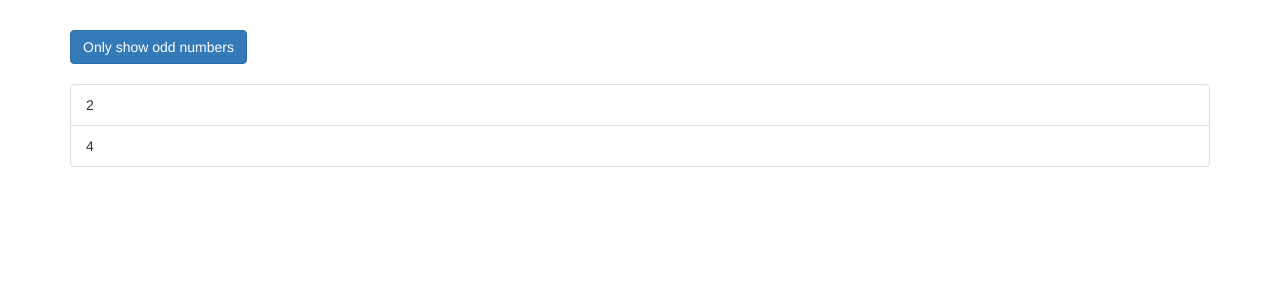
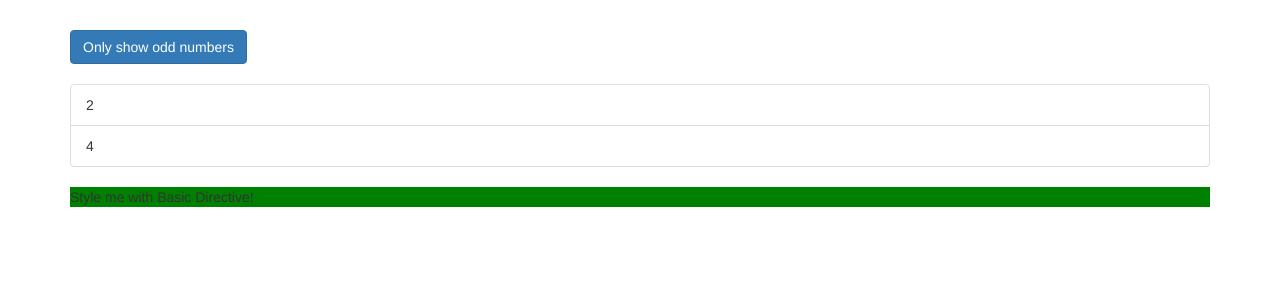
Before and after one commit to yomla/directives-angular, an Angular app: page / in a window 1280 px wide. Shown: the top 300 px of the page. Built offline with nearby package versions, Linux system fonts and the light colour scheme.

Commit message:
Commit-4 Creating a Basic Attribute Directive

```diff
--- a/src/app/app.component.html
+++ b/src/app/app.component.html
@@ -28,6 +28,7 @@
       <ng-template [ngIf]="onlyOdd">
         <p>Only odd</p>
       </ng-template>
+      <p appBasicHighlight>Style me with Basic Directive!</p>
     </div>
   </div>
 </div>
--- a/src/app/app.module.ts
+++ b/src/app/app.module.ts
@@ -4,10 +4,12 @@
 import { HttpModule } from '@angular/http';
 
 import { AppComponent } from './app.component';
+import { BasicHighlightDirective } from './basic-highlight/basic-highlight.directive';
 
 @NgModule({
   declarations: [
-    AppComponent
+    AppComponent,
+    BasicHighlightDirective
   ],
   imports: [
     BrowserModule,
--- /dev/null
+++ b/src/app/basic-highlight/basic-highlight.directive.ts
@@ -0,0 +1,13 @@
+import { Directive, ElementRef, OnInit } from '@angular/core';
+
+@Directive({
+  selector: '[appBasicHighlight]'
+})
+export class BasicHighlightDirective implements OnInit {
+  constructor(private elementRef: ElementRef) {
+  }
+
+  ngOnInit() {
+    this.elementRef.nativeElement.style.backgroundColor = 'green';
+  }
+}
```
